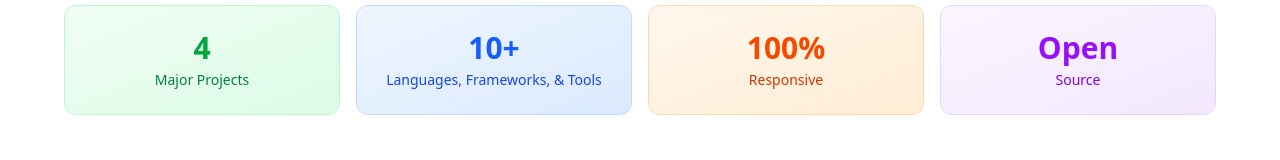
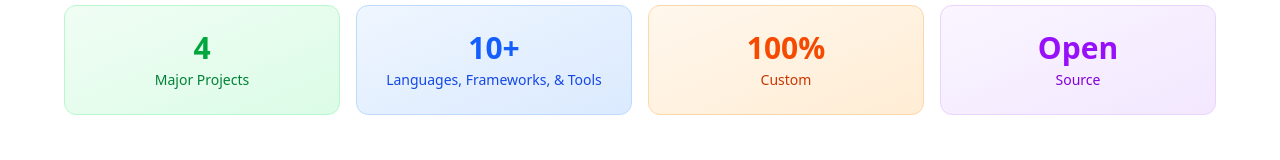
Before and after one commit to MikeWeaver-dev/Mikeweaver.dev, a React (Vite) app: page /projects in a window 1280 px wide. Shown: the part 2086-2246 px from the top of the page. Built offline with nearby package versions, Linux system fonts and the light colour scheme.

Commit message:
fix: small text change

```diff
--- a/src/pages.jsx
+++ b/src/pages.jsx
@@ -161,7 +161,7 @@ export function Projects() {
           </div>
           <div className="bg-gradient-to-br from-orange-50 to-orange-100 rounded-xl p-6 text-center border border-orange-200">
             <div className="text-3xl font-bold text-orange-600 mb-1">100%</div>
-            <div className="text-sm text-orange-700 font-medium">Responsive</div>
+            <div className="text-sm text-orange-700 font-medium">Custom</div>
           </div>
           <div className="bg-gradient-to-br from-purple-50 to-purple-100 rounded-xl p-6 text-center border border-purple-200">
             <div className="text-3xl font-bold text-purple-600 mb-1">Open</div>
```
